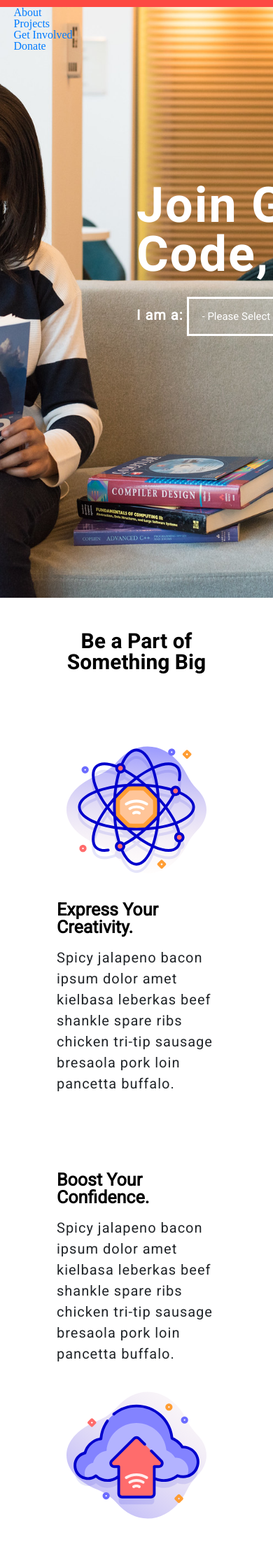
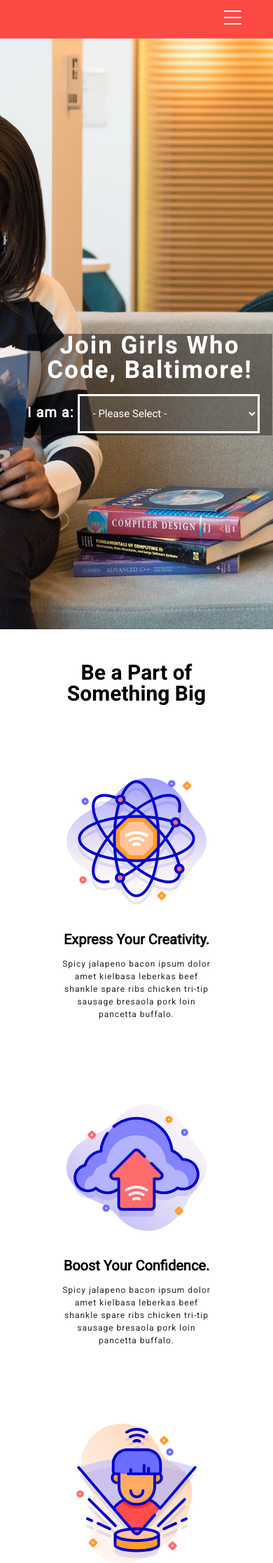
Before and after one commit to natashashanae94/Girls-Who-Code, a PHP site: page / in a window 390 px wide; the page is wider, and only the part inside the window is pictured. Shown: the top 2233 px of that part at 70% size. Run offline with PHP 8.4, Linux system fonts and the light colour scheme; some libraries are stand-ins or nearby versions.

Commit message:
mobile responsivity added

```diff
--- a/css/index.css
+++ b/css/index.css
@@ -61,7 +61,7 @@ table {
 .title {
 	font-family: 'Heebo', sans-serif;
 	font-weight: bold;
-	font-size: 70px;
+	font-size: 60px;
 	letter-spacing: 2px;
 	color: #fff;
 }
@@ -80,25 +80,35 @@ table {
 
 /*HEADER*/
 body {
-  border-top: 10px solid #fd4943;
+	overflow-x: hidden;
 }
 
 .nav {
+	background-color: #fd4943;
+	height: 55px;
   width: 100%;
 }
 
 .navlinks {
+	font-family: 'Roboto', sans-serif;
 	margin: auto;
 	width: 90%;
 }
 
-.navlinks
+.navlinks ul {
+	float: right;
+}
 
-.nav > .navlinks > a {
-  font-size: 18px;
+.navlinks ul li{
+	display: inline;
+	padding: 15px;
+}
+
+.navlinks ul li a {
+  font-size: 15px;
   z-index: 1;
   overflow-y: hidden;
-	text-align: right;
+	color: #fff;
 }
 
 .nav > .nav-btn {
@@ -108,6 +118,111 @@ body {
 .nav > #nav-check {
   display: none;
 }
+
+@media only screen and (max-width: 768px) {
+	body {
+		overflow-x: hidden;
+	}
+
+  .nav > .nav-btn {
+    display: inline-block;
+    position: absolute;
+    top: 6px;
+		right: 0px;
+    cursor: pointer;
+    margin-right: 20px;
+    cursor: pointer;
+  }
+
+  .nav > .nav-btn > label {
+    display: inline-block;
+    width: 50px;
+    height: 50px;
+    padding: 13px;
+  }
+
+
+  .nav > .nav-btn > label,.nav #nav-check:checked ~ .nav-btn > label {
+    /*background-color: #fd4943;*/
+  }
+
+  .bar2 {
+		position: absolute;
+    display: block;
+    width: 25px;
+    height: 2px;
+    background-color: #fff;
+		top: 18px;
+		left: 0;
+  }
+
+	.bar1, .bar3{
+	  content: '';
+	  position: absolute;
+	  width: 25px;
+	  height: 2px;
+	  background-color: #fff;
+	}
+
+	.bar1 {
+		top: 9px;
+		left: 0px;
+	}
+
+	.bar3 {
+		top: 27px;
+		left: 0px;
+	}
+
+		#nav-check.active .bar2 {
+		background: rgba(0,0,0,0);
+ 		box-shadow: 0 2px 5px rgba(0,0,0,0);
+	}
+
+		#nav-check.active .bar1 {
+			top: 0;
+	 		transform: rotate(45deg);
+		}
+
+		#nav-check.active .bar3 {
+			top: 0;
+	  	transform: rotate(135deg);
+		}
+
+  .nav > .navlinks {
+    position: fixed;
+		top: 55px;
+		left: 0px;
+		z-index: 2;
+    display: block;
+    width: 100%;
+    background-color: rgb(255, 251, 245);
+    height: 0px;
+    transition: all 0.3s ease-in;
+    overflow-y: hidden;
+  }
+
+  .navlinks ul li a {
+    display: block;
+    width: 100%;
+    text-align: right;
+		padding: 20px 20px 5px 20px;
+    position: relative;
+    top: 100px;
+    font-size: 45px;
+		color: #000;
+  }
+
+  .nav > #nav-check:not(:checked) ~ .navlinks {
+    height: 0px;
+  }
+
+  .nav > #nav-check:checked ~ .navlinks {
+    height: calc(100vh - 50px);
+    overflow-y: auto;
+  }
+
+} /*end*/
 
 .hero-img {
    background: url("../images/25720917600_caaa93e6c6_h.jpg") no-repeat center center;
@@ -120,7 +235,7 @@ body {
 }
 
 .hero-cta {
-	width: 600px;
+	width: 500px;
 	margin: 0;
 }
 
@@ -143,11 +258,60 @@ body {
 	border: 3px solid #fff;
 	font-size: 15px!important;
 	color: #fff;
-	width: 473px;
+	width: 400px;
 }
 
 .self-identify option {
 	color: #000!important;
+}
+
+@media only screen and (max-width: 600px){
+	.title {
+		font-size: 35px!important;
+		text-align: center;
+	}
+
+	.hero-cta {
+		width:350px;
+	}
+
+	.side {
+		position: relative!important;
+		top: 10%!important;
+		left: 5%!important;
+	}
+
+	.select-role {
+		float: left;
+	}
+
+	.self-identify {
+		width: 260px;
+	}
+}
+
+@media only screen and (max-width: 768px) {
+	.hero-cta {
+		background: rgba(0,0,0,0.5);
+	}
+
+	.side {
+		position: relative!important;
+		top: 50%!important;
+		left: 10%!important;
+	}
+}
+
+@media only screen and (max-width: 960px) {
+	.hero-cta {
+		background: rgba(0,0,0,0.4);
+	}
+
+	.side {
+		position: relative;
+		top: 50%;
+		left: 23%;
+	}
 }
 
 /*MAIN CONTENT*/
@@ -194,6 +358,53 @@ body {
 	font-size: 20px;
 	line-height: 150%;
 	letter-spacing: 1px;
+}
+
+@media only screen and (max-width: 768px) {
+	.reversed {
+		display: flex;
+	}
+
+	.reversed .item1 {
+		order: 1;
+	}
+
+	.reversed .item2{
+		order: 2;
+	}
+
+	.eeText h2 {
+		font-family: 'Roboto', sans-serif;
+		font-weight: bold;
+		font-size: 20px;
+		text-align: center!important;
+		color: #000;
+	}
+
+	.eeText p {
+		font-size: 12px;
+		text-align: center!important;
+		line-height: 150%;
+		letter-spacing: 1px;
+	}
+
+}
+
+@media only screen and (max-width: 965px) {
+	.eeText h2 {
+		font-family: 'Roboto', sans-serif;
+		font-weight: bold;
+		font-size: 20px;
+		text-align: left;
+		color: #000;
+	}
+
+	.eeText p {
+		font-size: 12px;
+		text-align: left;
+		line-height: 150%;
+		letter-spacing: 1px;
+	}
 }
 
 .cta-secondary-btn {
@@ -291,14 +502,12 @@ body {
 }
 @media only screen and (min-width: 768px) {
   .cd-testimonials p {
-    font-size: 22px;
-    font-size: 1.375rem;
+    font-size: 20px;
   }
 }
 @media only screen and (min-width: 1170px) {
   .cd-testimonials p {
-    font-size: 26px;
-    font-size: 1.625rem;
+    font-size: 20px;
     line-height: 1.6;
   }
 }
@@ -448,12 +657,12 @@ body {
 }
 /*FOOTER*/
 .footer {
-border: 1px solid #e4e6eb;
-background-color: #fff;
+	border: 1px solid #e4e6eb;
+	background-color: #fff;
 }
 
 .footer #footer-content {
-padding: 30px 0px;
+	padding: 30px 0px;
 }
 
 .footer .middle-spacer{
@@ -498,7 +707,7 @@ padding: 30px 0px;
  margin-bottom: 10px;
 }
 
-.subscribe-input{
+.subscribe-input {
  border-radius: 4px 0 0 4px;
  border: none;
  box-shadow: inset 0 0 0 1px #e4e6eb;
@@ -528,3 +737,28 @@ padding: 30px 0px;
 .subscribe-text {
  clear: both;
 }
+
+@media only screen and (max-width: 965px) {
+	.follow-us {
+		margin-bottom: 20px;
+		border-bottom: 1px solid #e4e6eb;
+		padding-bottom: 15px;
+	}
+
+	.newsletter {
+		border-bottom: 1px solid #e4e6eb;
+	}
+
+	.footer-newsletter-signup {
+		border-left: none;
+		border-right: none;
+		margin-bottom: 20px;
+		padding-bottom: 15px;
+	}
+
+	.blog-preview {
+		padding-top: 15px;
+	}
+
+
+}
--- a/index.html
+++ b/index.html
@@ -6,19 +6,25 @@
     <link rel="stylesheet" href="https://maxcdn.bootstrapcdn.com/bootstrap/4.0.0/css/bootstrap.min.css" integrity="sha384-Gn5384xqQ1aoWXA+058RXPxPg6fy4IWvTNh0E263XmFcJlSAwiGgFAW/dAiS6JXm" crossorigin="anonymous">
     <link rel="stylesheet" href="css/index.css">
     <script src="https://kit.fontawesome.com/1eadafd9bb.js"></script>
+    <script src="text/javascript">
+      $(document).ready(function() {
+        $('#nav-check').click(function() {
+          $('#nav-check').toggleClass('active');
+        });
+      });
+    </script>
 
     <title>Home - Girls Who Code, Baltimore</title>
   </head>
   <body>
     <header>
-      <div class="hero-img">
       <div class="nav">
         <input type="checkbox" id="nav-check">
         <div class="nav-btn">
           <label for="nav-check">
-              <span id="bar1"></span>
-              <span id="bar2"></span>
-              <span id="bar3"></span>
+            <span class="bar1"></span>
+            <span class="bar2"></span>
+            <span class="bar3"></span>
           </label>
         </div>
 
@@ -31,11 +37,10 @@
           </ul>
        </div>
       </div>
-
-
+      <div class="hero-img">
         <div class="hero-cta side">
           <div class="cta-text"><h1 class="hero-title title">Join Girls Who Code, Baltimore!</h1></div>
-          <div class="cta-dropdown-menu mt-4">
+            <div class="cta-dropdown-menu mt-3">
               <div class="self-identify-section" style="width: 100%;">
                 <div class="select-role float-left mt-3 text"> I am a:</div>
                 <form action="/action_page.php">
@@ -71,13 +76,13 @@
           </div>
         </div>
         <div class="row eeSteps reversed">
-          <div class="col-md-6">
+          <div class="col-md-6 item2">
             <div class="eeText">
               <h2 class="mb-3">Boost Your Confidence.</h2>
               <p class="text">Spicy jalapeno bacon ipsum dolor amet kielbasa leberkas beef shankle spare ribs chicken tri-tip sausage bresaola pork loin pancetta buffalo.</p>
             </div>
           </div>
-          <div class="col-md-6">
+          <div class="col-md-6 item1">
             <div class="eeImage"><img src="images/cloud (1).svg" alt="cloud" class="images"></div>
           </div>
         </div>
@@ -110,7 +115,7 @@
 			        </div>
               <p>Lorem ipsum dolor sit amet, consectetur adipisicing elit. Necessitatibus ea, perferendis error repudiandae numquam dolor fuga temporibus. Unde omnis, consequuntur.</p>
               <ul class="cd-author-info">
-                <li> -John Smith</li>
+                <li>John Smith</li>
              </ul>
             </li>
             <li>
@@ -119,7 +124,7 @@
 		          </div>
               <p>Lorem ipsum dolor sit amet, consectetur adipisicing elit. Necessitatibus ea, perferendis error repudiandae numquam dolor fuga temporibus. Unde omnis, consequuntur.</p>
               <ul class="cd-author-info">
-                <li>- Layla Kaylee</li>
+                <li>Layla Kaylee</li>
               </ul>
             </li>
             <li>
@@ -128,7 +133,7 @@
               </div>
               <p>Lorem ipsum dolor sit amet, consectetur adipisicing elit. Necessitatibus ea, perferendis error repudiandae numquam dolor fuga temporibus. Unde omnis, consequuntur.</p>
               <ul class="cd-author-info">
-                <li>- Carmichael Weiss</li>
+                <li>Carmichael Weiss</li>
               </ul>
             </li>
           </ul>
@@ -166,9 +171,6 @@
               </div>
             </div>
           </div>
-          <div class="tooter-bottom-section">
-
-          </div>
         </div>
       </div>
     </footer>
```
Lines whose indentation alone changed are shown as unchanged.
